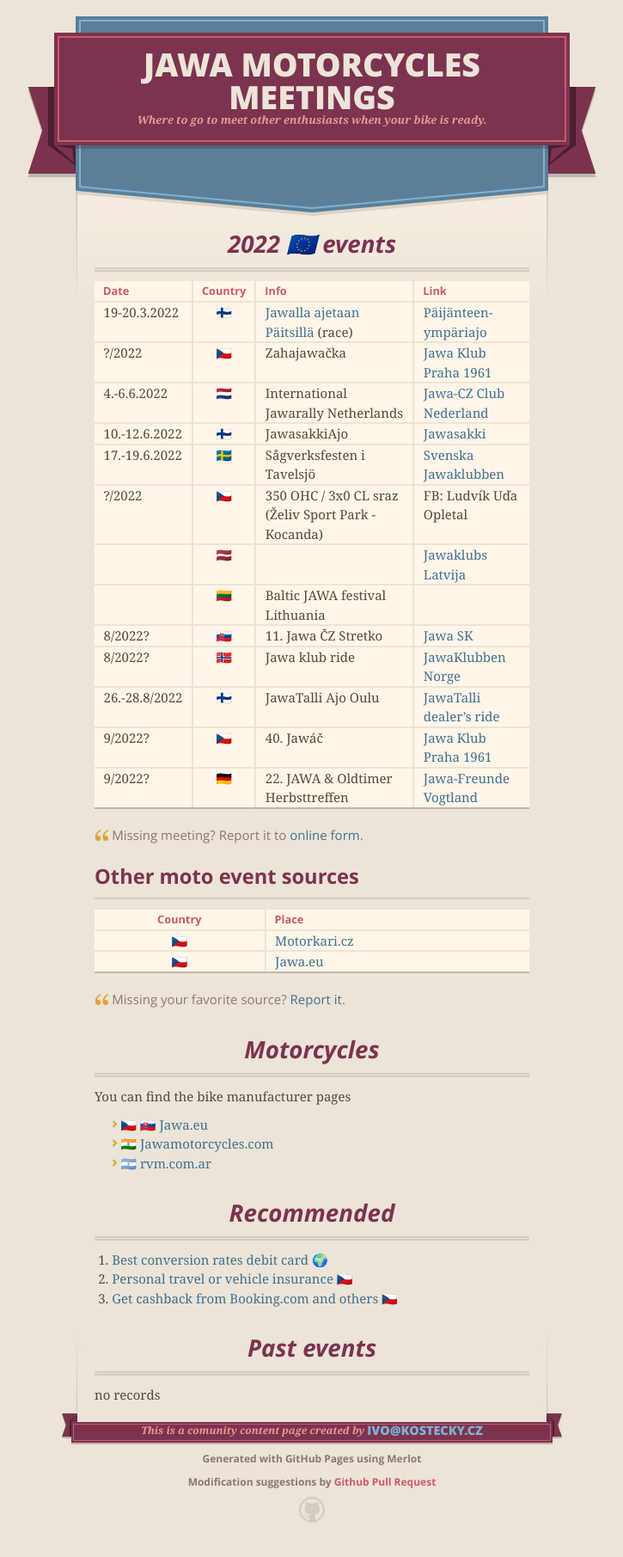
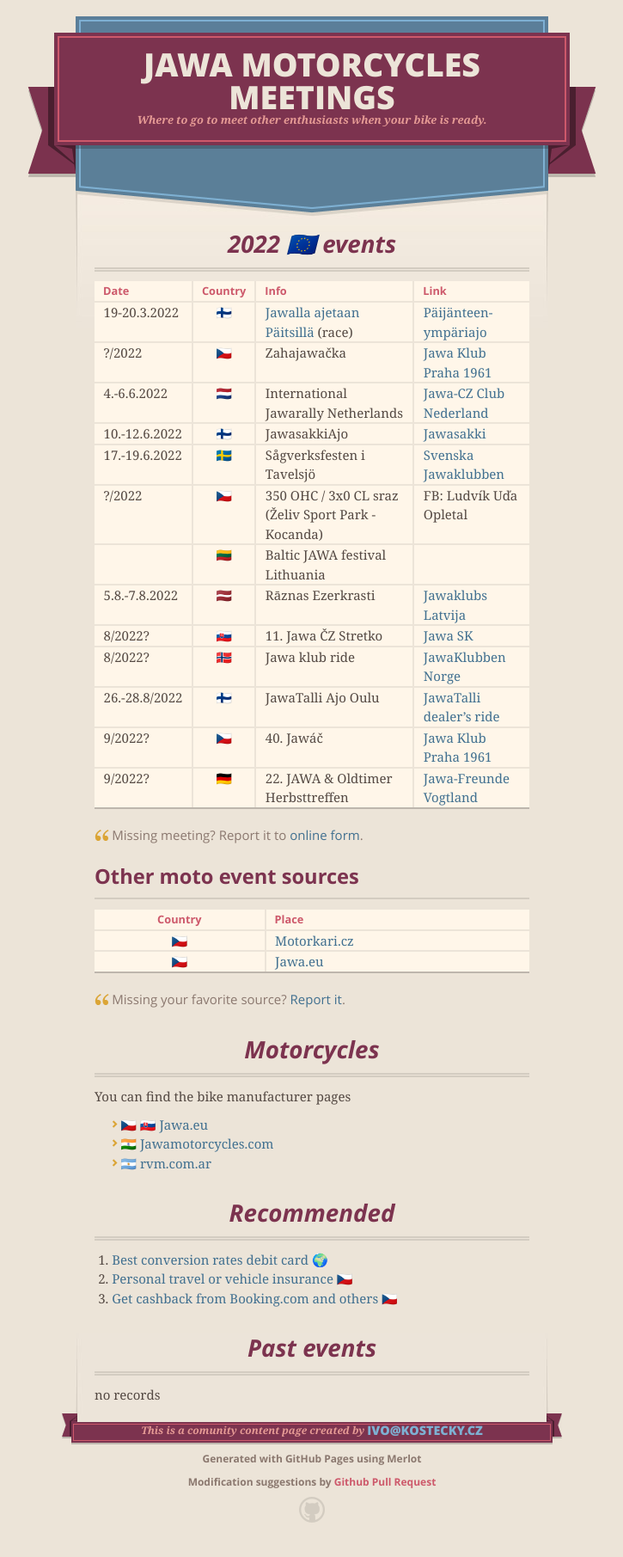
Before and after one commit to microkost/jawamotorcycles.cz, a Jekyll site: the page built from docs/index.md, in a window 1280 px wide. Shown: the whole page at 86% size, without its empty margins (277-1002 px from the left). Built offline with Jekyll 4.4.1, drawn with Linux system fonts in a browser that asks for light colours; our own code applies the rules of GitHub Pages for plain Markdown files.

Commit message:
Latvia meeting date announced

```diff
--- a/docs/index.md
+++ b/docs/index.md
@@ -12,8 +12,8 @@
 | 10.-12.6.2022 | 🇫🇮 | JawasakkiAjo | [Jawasakki](https://jawasakki.fi/index.php/Fi/) |
 | 17.-19.6.2022| 🇸🇪 | Sågverksfesten i Tavelsjö | [Svenska Jawaklubben](https://jawaklubben.se/) |
 | ?/2022 | 🇨🇿 | 350 OHC / 3x0 CL sraz (Želiv Sport Park - Kocanda) | FB: Ludvík Uďa Opletal |
-| | 🇱🇻 | | [Jawaklubs Latvija](http://www.jawaklubs.lv/kluba-jaunumi.php) |
 | | 🇱🇹 | Baltic JAWA festival Lithuania ||
+| 5.8.-7.8.2022 | 🇱🇻 | Rāznas Ezerkrasti | [Jawaklubs Latvija](http://www.jawaklubs.lv/kluba-jaunumi.php) |
 | 8/2022? | 🇸🇰 | 11. Jawa ČZ Stretko | [Jawa SK](https://facebook.com/jawaczstretko/) |
 | 8/2022? | 🇳🇴 | Jawa klub ride  | [JawaKlubben Norge](http://jawaklubben.no/) |
 | 26.-28.8/2022 | 🇫🇮 | JawaTalli Ajo Oulu | [JawaTalli dealer's ride](https://www.jawatalli.fi/) |
```
